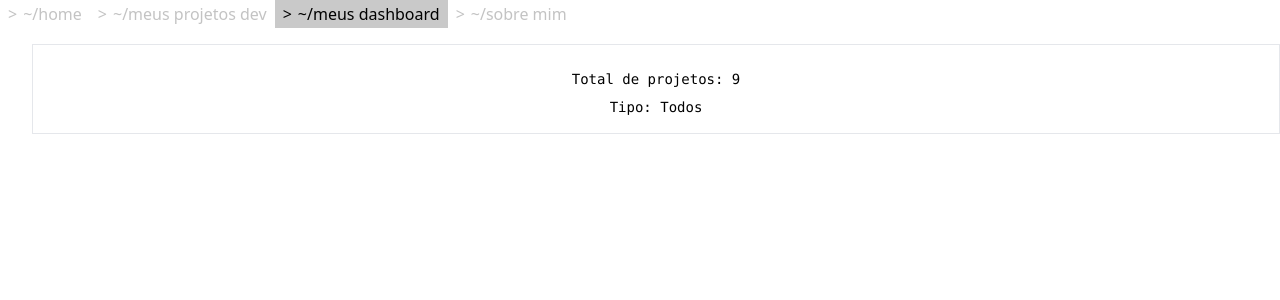
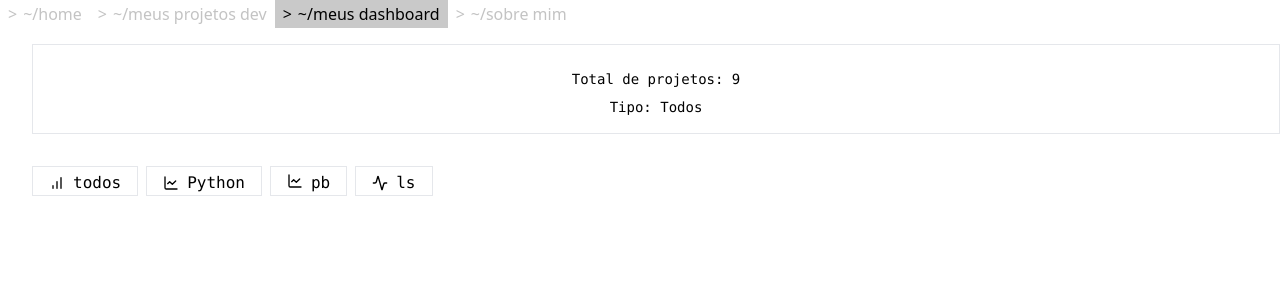
Before and after one commit to mcarina/MarcyPageExpo, a Next.js app: page /Dashboards in a window 1280 px wide. Shown: the top 300 px of the page. Built offline with nearby package versions, Linux system fonts and the light colour scheme.

Commit message:
iniciando os filtros dos dashboards

```diff
--- /dev/null
+++ b/src/app/Dashboards/_components/filter.tsx
@@ -0,0 +1,45 @@
+import { BarChart, LineChart, Activity } from "lucide-react"
+
+
+const FilterDash = ({ filter, setFilter }) => {
+  return (
+        <div className="mb-6 flex gap-2">
+            <button
+                variant={filter === "all" ? "default" : "outline"}
+                onClick={() => setFilter("all")}
+                className="button"
+            >
+                <BarChart className="mr-2 h-6 w-4" />
+                todos
+            </button>
+            <button
+                variant={filter === "frontend" ? "default" : "outline"}
+                onClick={() => setFilter("frontend")}
+                className="button"
+            >
+                <LineChart className="mr-2 h-6 w-4" />
+                Python
+            </button>
+            <button
+                variant={filter === "backend" ? "default" : "outline"}
+                onClick={() => setFilter("backend")}
+                className="button"
+            >
+                <LineChart className="mr-2 h-5 w-4" />
+                pb
+            </button>
+            <button
+                variant={filter === "DevOps" ? "default" : "outline"}
+                onClick={() => setFilter("DevOps")}
+                className="button"
+            >
+                <Activity className="mr-2 h-6 w-4" />
+                ls
+            </button>
+
+        </div>
+
+    )
+}
+
+export default FilterDash
--- a/src/components/CardDash.tsx
+++ b/src/components/CardDash.tsx
@@ -1,6 +1,11 @@
+"use client"
+
+import { useState } from 'react';
+import FilterDash from '@/app/Dashboards/_components/filter'
 import React from 'react'
 
 function CardDash() {
+  const [filter, setFilter] = useState<"all" | "Python" | "Power Bi" | "Looker Studio">("all")
   return (
     <section className="container">
             <div className="border p-4 mb-8">
@@ -12,6 +17,7 @@ function CardDash() {
                 </p>
             </div>
 
+            <FilterDash filter={filter} setFilter={setFilter}/>
     </section>
   )
 }
--- a/src/components/CardHome.tsx
+++ b/src/components/CardHome.tsx
@@ -37,7 +37,7 @@ function CardHome() {
         Dashboards
       </h3>
       <pre className="text-muted-foreground text-sm">
-        {`[ alguma descri;'ao aquo ]`}
+        {`[ Py, PowerBi, LookerStudio ]`}
       </pre>
 
     </Link>
```
